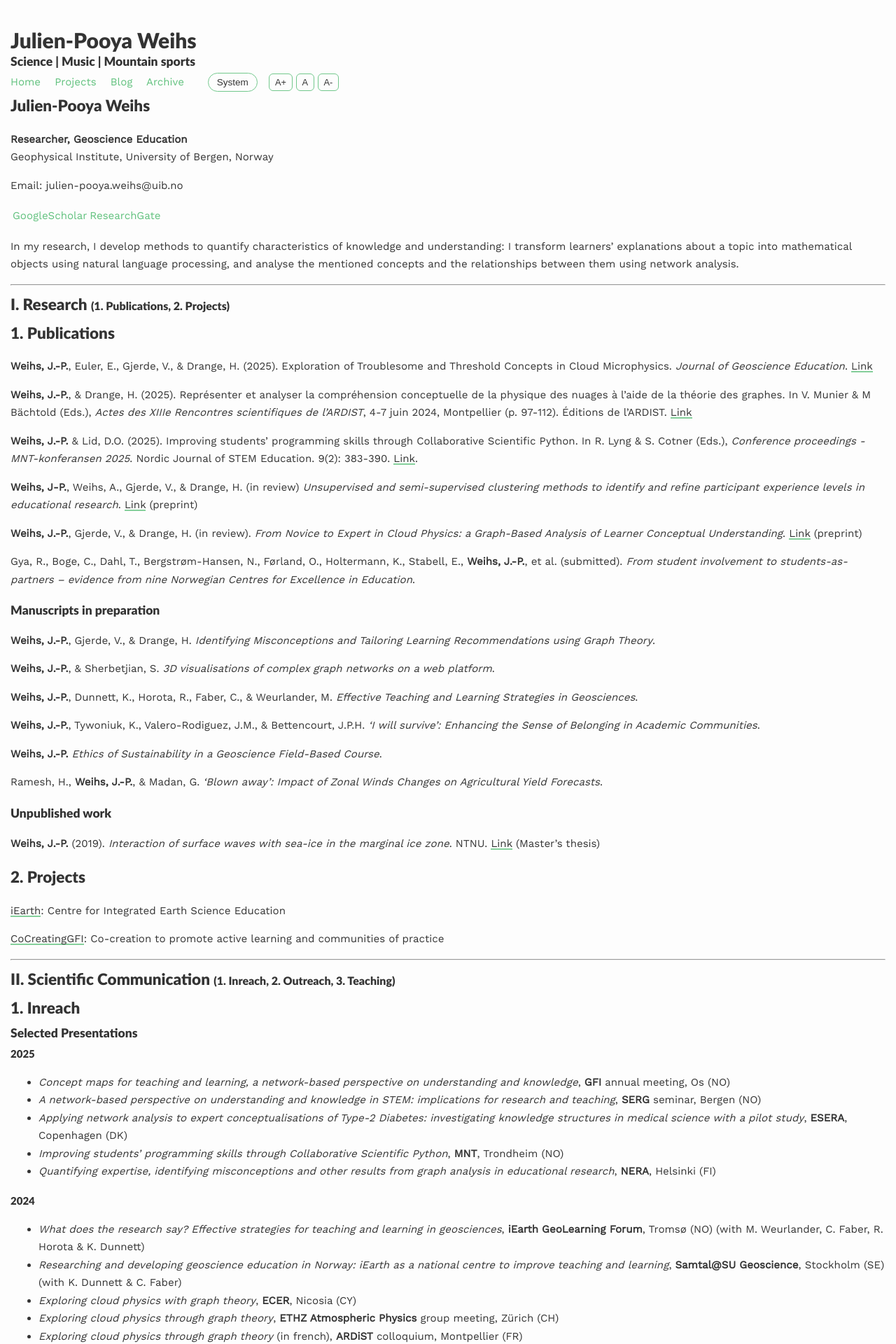
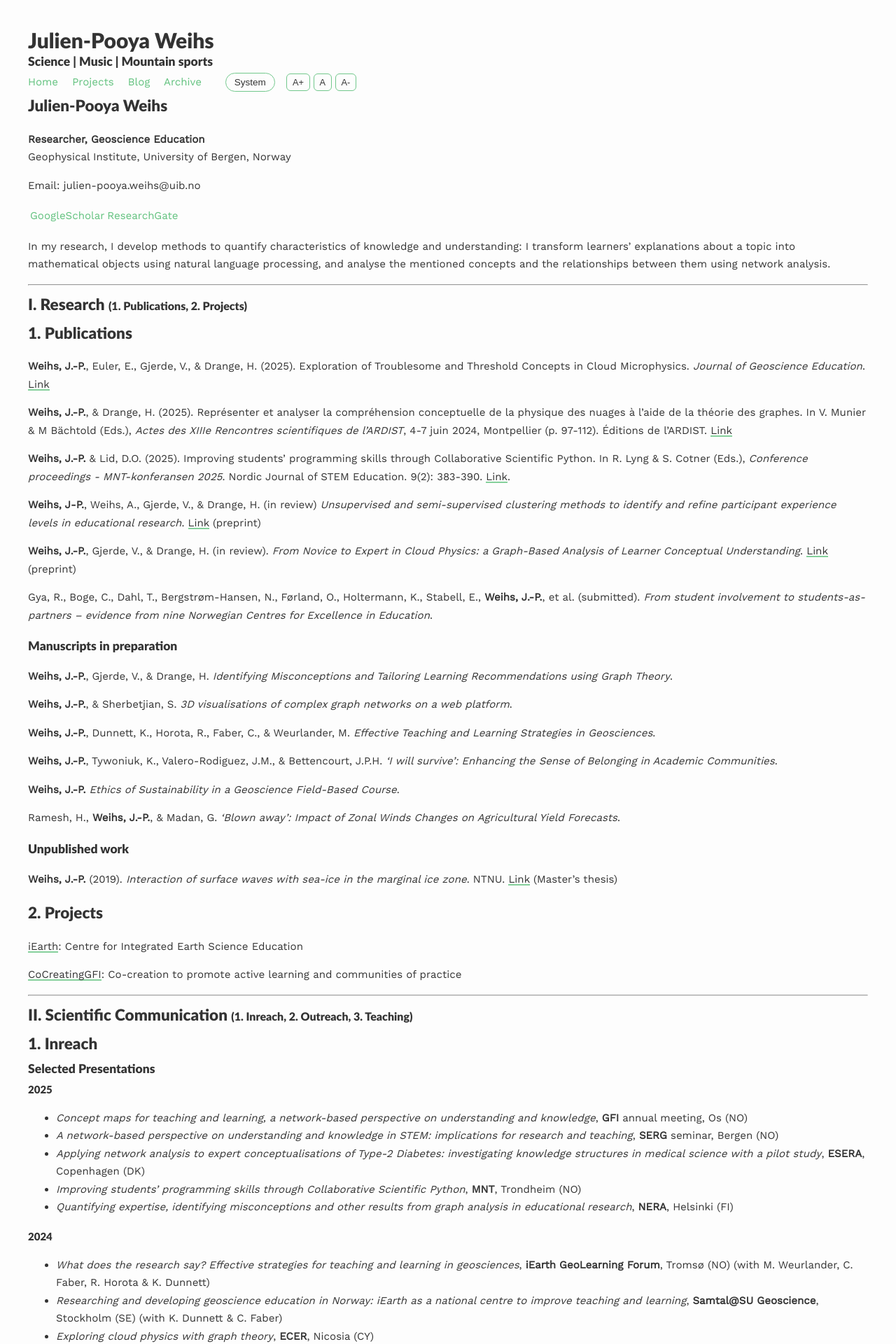
Before and after one commit to julienweihs/julienweihs.github.io, a Jekyll site: the page built from index.md, in a window 1280 px wide. Shown: the top 1920 px of the page at 70% size. Built offline with Jekyll 4.4.1, drawn with Linux system fonts in a browser that asks for light colours.

Commit message:
Update main.scss

```diff
--- a/assets/css/main.scss
+++ b/assets/css/main.scss
@@ -6,7 +6,7 @@
 @charset "utf-8";
 
 // Width of the content area
-$content-width:    1800px;
+$content-width:    1200px;
 $on-phone:         450px;
 $on-palm:          660px;
 $on-laptop:        1000px;
```
